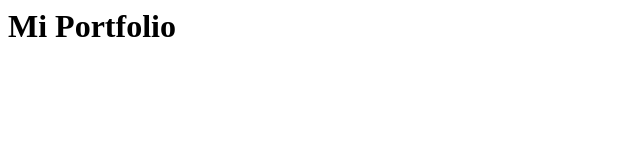
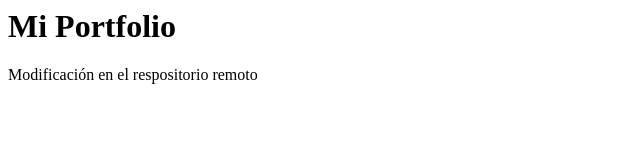
Before and after one commit to PamelaG85/PorfolioFrontEnd, a plain HTML site: page index.html in a window 1280 px wide. Shown: the whole page, without its empty margins (0-640 px from the left). Drawn offline with Linux system fonts and the light colour scheme.

Commit message:
Update index.html

```diff
--- a/index.html
+++ b/index.html
@@ -1 +1,2 @@
 <h1>Mi Portfolio</h1>
+<p>Modificación en el respositorio remoto</p>
```
